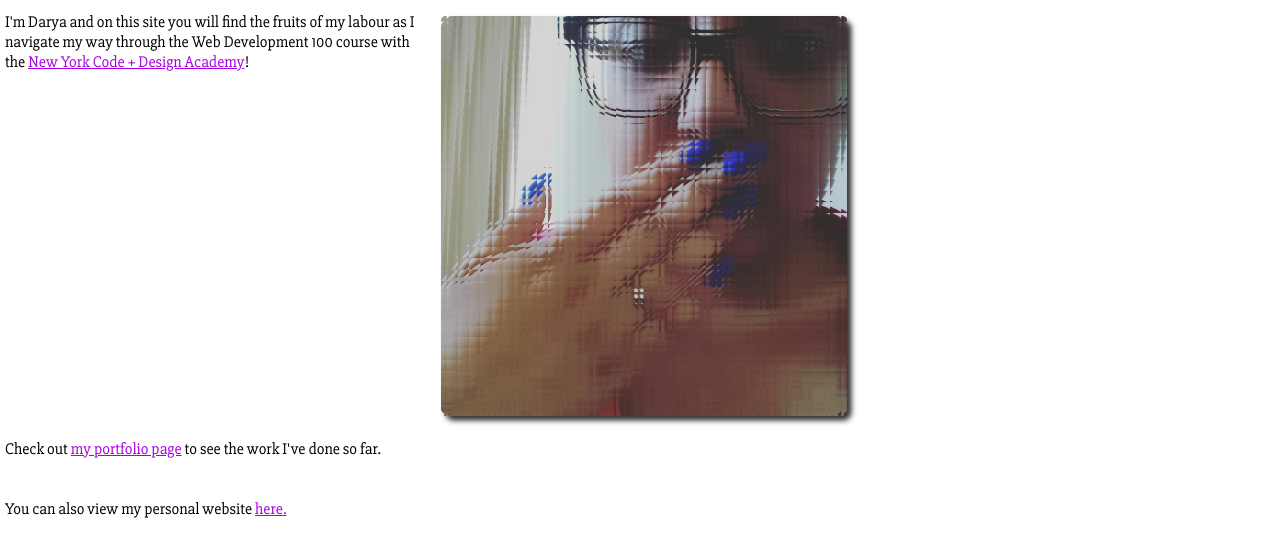
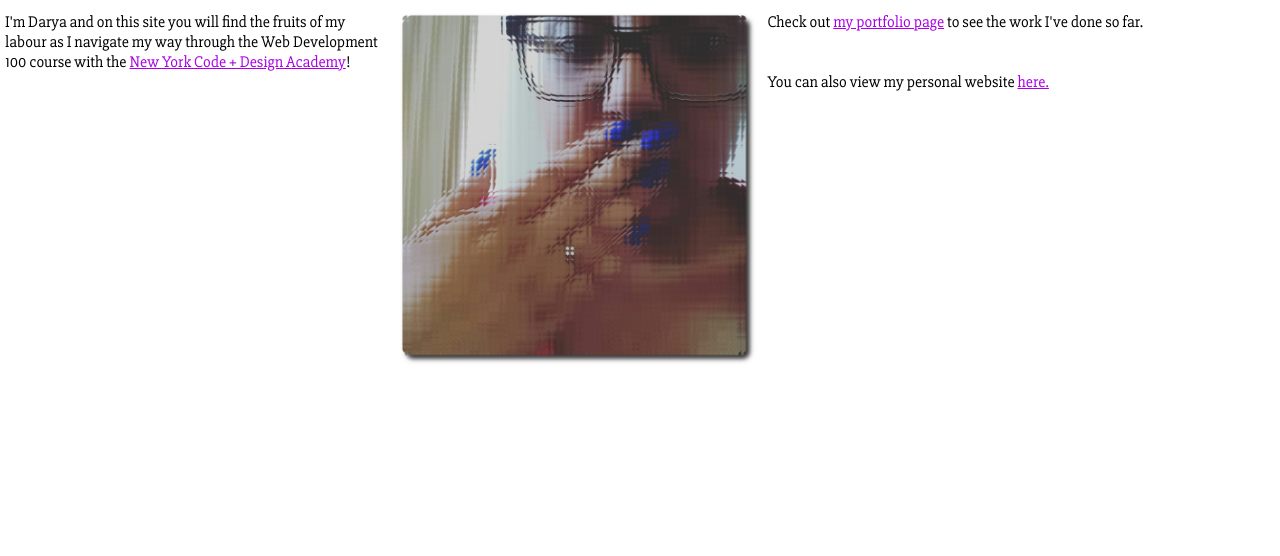
Before and after one commit to d4rtr0n/pfproject, a plain HTML site: page index.html in a window 1280 px wide. Shown: the part 92-648 px from the top of the page. Drawn offline with Linux system fonts and the light colour scheme.

Commit message:
33% was too big for width of floats, float pushed down fixed

```diff
--- a/style.css
+++ b/style.css
@@ -28,13 +28,13 @@ h1 {
 
 .text {
 	float: left;
-	width: 33%;
+	width: 30%;
 	margin: 5px;
 }
 
 img.self {
 	float: left;
-	width: 33%;
+	width: 28%;
 	margin: 5px;
 }
 
```
